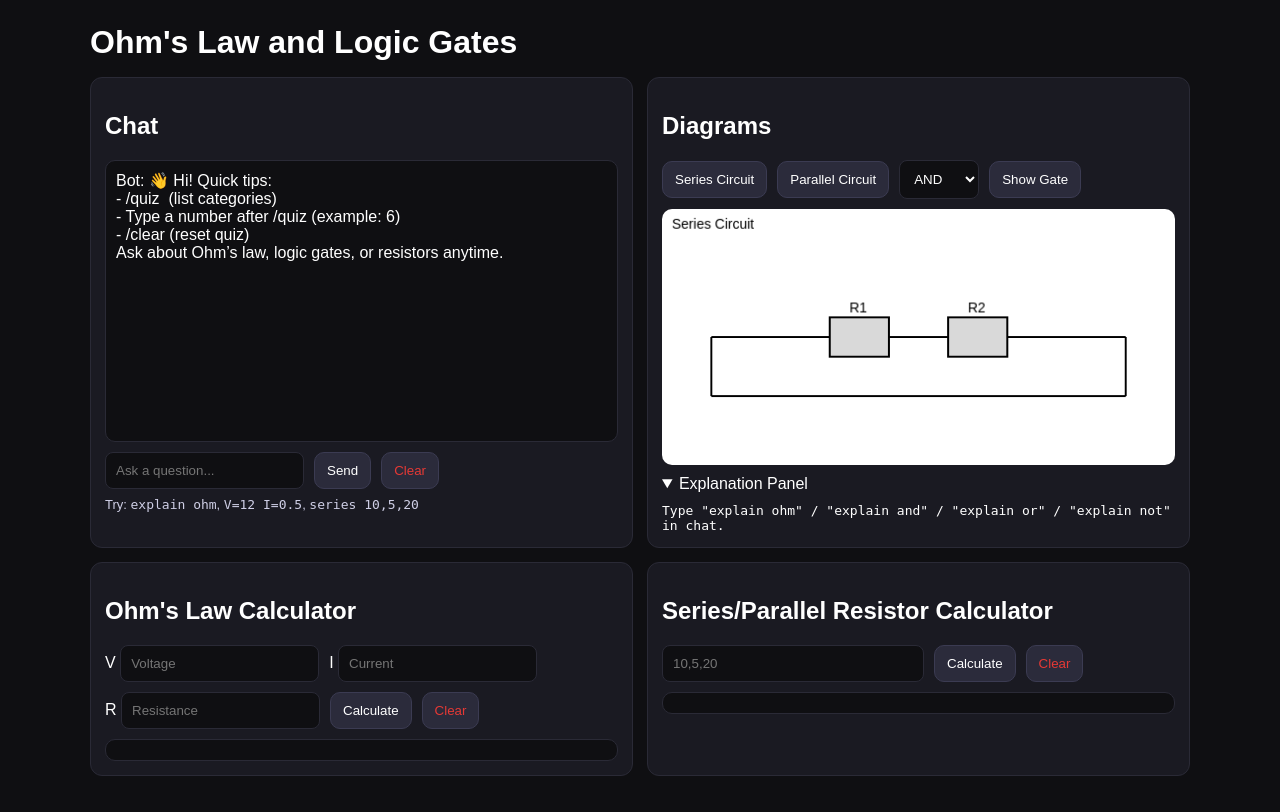
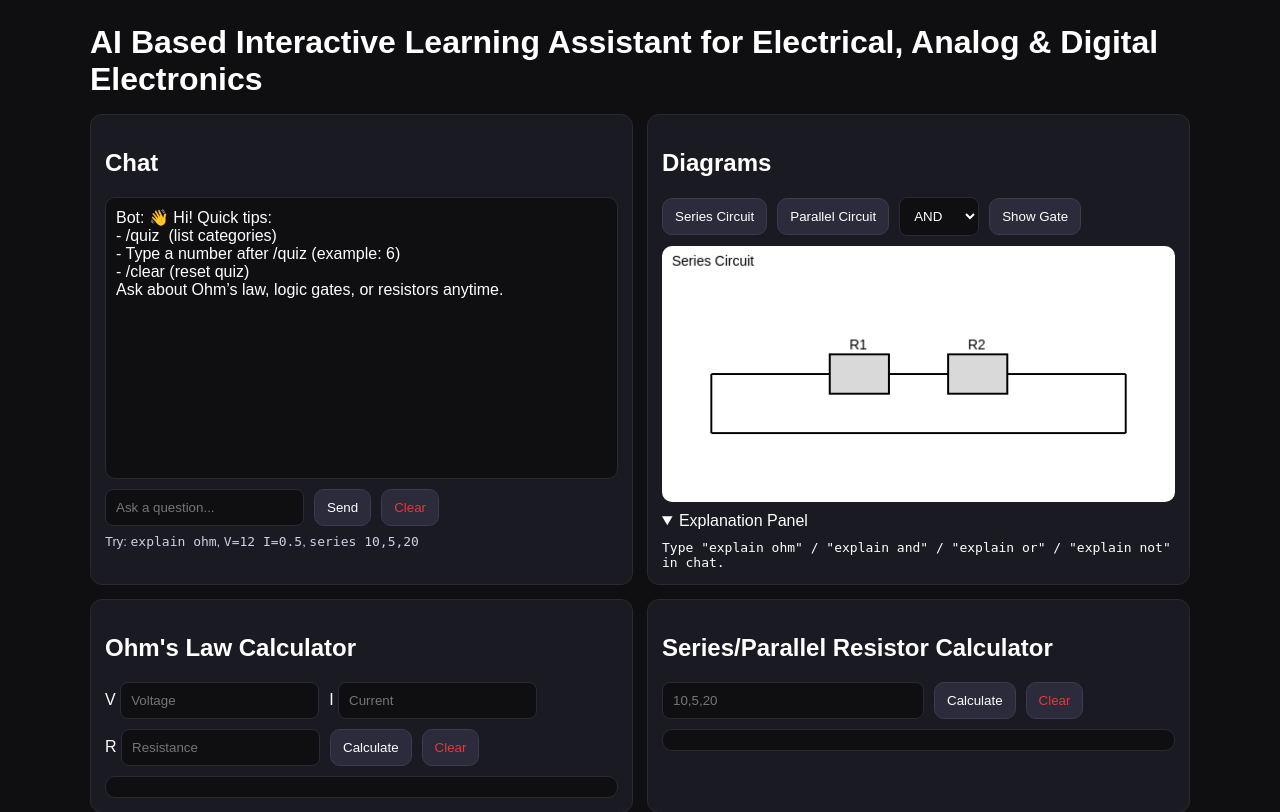
Before and after one commit to choongweijian1-ai/webchatbot, a Flask app: page / in a window 1280 px wide. Shown: the top 812 px of the page. Before the commit the page ends 776 px from the top, so only its background shows below. Run offline with Flask 3, Linux system fonts and the light colour scheme.

Commit message:
Update index.html

```diff
--- a/templates/index.html
+++ b/templates/index.html
@@ -8,7 +8,7 @@
 </head>
 <body>
   <div class="container">
-    <h1>Ohm's Law and Logic Gates</h1>
+    <h1>AI Based Interactive Learning Assistant for Electrical, Analog & Digital Electronics</h1>
 
     <div class="grid">
       <!-- Chat -->
```
